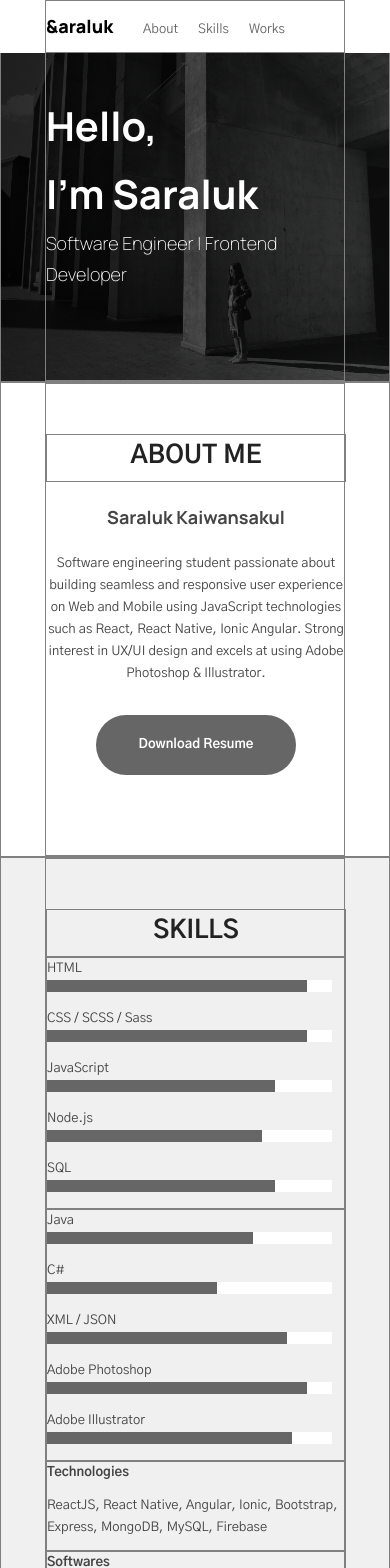
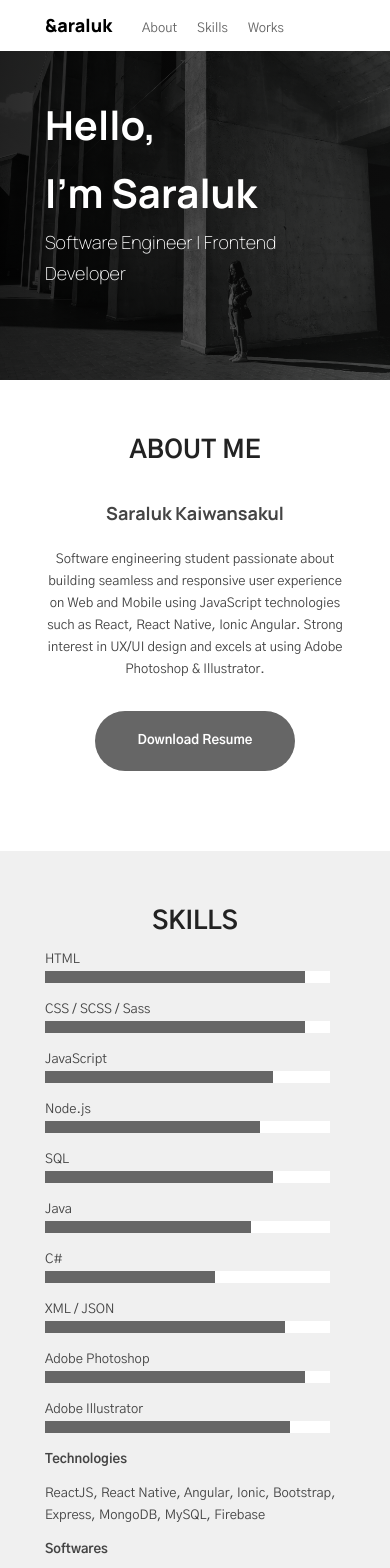
Before and after one commit to saraluk/portfolio-v2, a React (Create React App) app: page / in a window 390 px wide. Shown: the top 1568 px of the page. Built offline with nearby package versions, Linux system fonts and the light colour scheme.

Commit message:
Edit Footer Container

```diff
--- a/src/App.scss
+++ b/src/App.scss
@@ -177,7 +177,7 @@ body {
   display: grid;
   grid-template-columns: 1fr;
   grid-template-rows: minmax(300px, auto);
-  border: 1px solid grey;
+  // border: 1px solid grey;
   font-family: $general-font;
   color: $secondary-text-color;
 }
@@ -186,7 +186,7 @@ body {
   display: grid;
   grid-template-rows: 48px minmax(300px, auto);
   grid-template-columns: minmax(940px, auto);
-  border: 1px solid grey;
+  // border: 1px solid grey;
   max-width: 1000px;
   margin: 0 auto;
   padding: 50px 30px;
@@ -203,7 +203,7 @@ body {
 .content-header-container {
   display: grid;
   justify-items: center;
-  border: 1px solid grey;
+  // border: 1px solid grey;
 }
 
 nav {
@@ -217,7 +217,7 @@ nav {
 .nav-content-container {
   display: grid;
   grid-template-columns: 1fr 7fr;
-  border: 1px solid grey;
+  // border: 1px solid grey;
   max-width: 1000px;
   margin: 0 auto;
   padding: 10px 50px;
@@ -261,7 +261,7 @@ nav {
   display: grid;
   grid-template-columns: 1fr;
   grid-template-rows: minmax(600px, auto);
-  border: 1px solid grey;
+  // border: 1px solid grey;
   font-family: $specific-font;
   font-size: $medium-font-size;
   font-weight: 200;
@@ -272,7 +272,7 @@ nav {
   display: grid;
   grid-template-rows: auto;
   grid-template-columns: minmax(900px, auto);
-  border: 1px solid grey;
+  // border: 1px solid grey;
   max-width: 1000px;
   margin: 0 auto;
   padding: 30px 50px;
@@ -357,13 +357,13 @@ nav {
 
 .left-container {
   display: grid;
-  border: 1px solid grey;
+  // border: 1px solid grey;
   padding: 0 50px;
 }
 
 .right-container {
   display: grid;
-  border: 1px solid grey;
+  // border: 1px solid grey;
   padding: 0 50px;
 }
 
@@ -454,7 +454,7 @@ nav {
   display: grid;
   grid-template-columns: 1fr;
   grid-template-rows: minmax(150px, auto);
-  border: 1px solid grey;
+  // border: 1px solid grey;
   font-family: $general-font;
   color: $secondary-text-color;
 }
@@ -463,7 +463,7 @@ nav {
   display: grid;
   grid-template-rows: auto;
   grid-template-columns: minmax(900px, auto);
-  border: 1px solid grey;
+  // border: 1px solid grey;
   max-width: 1000px;
   margin: 0 auto;
   padding: 30px 50px;
@@ -473,17 +473,17 @@ nav {
   display: grid;
   grid-template-columns: 1fr 2fr;
   grid-template-rows: auto;
-  border: 1px solid grey;
+  // border: 1px solid grey;
 }
 
 .footer-left-container {
   display: grid;
-  border: 1px solid grey;
+  // border: 1px solid grey;
 }
 
 .footer-right-container {
   display: grid;
-  border: 1px solid grey;
+  // border: 1px solid grey;
 }
 
 .icon-container {
@@ -506,7 +506,7 @@ nav {
     display: grid;
     grid-template-columns: 1fr;
     grid-template-rows: minmax(200px, auto);
-    border: 1px solid grey;
+    // border: 1px solid grey;
     font-family: $general-font;
     color: $secondary-text-color;
   }
@@ -515,7 +515,7 @@ nav {
     display: grid;
     grid-template-rows: 48px minmax(200px, auto);
     grid-template-columns: minmax(600px, auto);
-    border: 1px solid grey;
+    // border: 1px solid grey;
     max-width: 700px;
     margin: 0 auto;
     padding: 50px 50px;
@@ -525,7 +525,7 @@ nav {
   .nav-content-container {
     display: grid;
     grid-template-columns: 1fr 7fr;
-    border: 1px solid grey;
+    // border: 1px solid grey;
     max-width: 700px;
     margin: 0 auto;
     padding: 10px 50px;
@@ -536,7 +536,7 @@ nav {
     display: grid;
     grid-template-rows: auto;
     grid-template-columns: minmax(600px, auto);
-    border: 1px solid grey;
+    // border: 1px solid grey;
     max-width: 700px;
     margin: 0 auto;
     padding: 30px 50px;
@@ -578,7 +578,7 @@ nav {
     display: grid;
     grid-template-rows: auto;
     grid-template-columns: minmax(600px, auto);
-    border: 1px solid grey;
+    // border: 1px solid grey;
     max-width: 700px;
     margin: 0 auto;
     padding: 30px 50px;
@@ -593,7 +593,7 @@ nav {
     display: grid;
     grid-template-rows: 48px minmax(300px, auto);
     grid-template-columns: minmax(450px, auto);
-    border: 1px solid grey;
+    // border: 1px solid grey;
     max-width: 450px;
     margin: 0 auto;
     padding: 50px 0;
@@ -603,7 +603,7 @@ nav {
     display: grid;
     grid-template-rows: auto;
     grid-template-columns: minmax(450px, auto);
-    border: 1px solid grey;
+    // border: 1px solid grey;
     max-width: 450px;
     margin: 0 auto;
     padding: 30px 0;
@@ -613,7 +613,7 @@ nav {
   .nav-content-container {
     display: grid;
     grid-template-columns: 1fr 7fr;
-    border: 1px solid grey;
+    // border: 1px solid grey;
     max-width: 450px;
     margin: 0 auto;
     padding: 10px 0;
@@ -622,13 +622,13 @@ nav {
   // Skill Section style
   .left-container {
     display: grid;
-    border: 1px solid grey;
+    // border: 1px solid grey;
     padding: 0 0;
   }
 
   .right-container {
     display: grid;
-    border: 1px solid grey;
+    // border: 1px solid grey;
     padding: 0 0;
   }
 
@@ -644,7 +644,7 @@ nav {
     display: grid;
     grid-template-rows: auto;
     grid-template-columns: minmax(450px, auto);
-    border: 1px solid grey;
+    // border: 1px solid grey;
     max-width: 450px;
     margin: 0 auto;
     padding: 30px 0;
@@ -655,7 +655,7 @@ nav {
     display: grid;
     grid-template-columns: 1fr;
     grid-template-rows: auto;
-    border: 1px solid grey;
+    // border: 1px solid grey;
   }
 }
 
@@ -735,7 +735,7 @@ nav {
     display: grid;
     grid-template-rows: 48px minmax(300px, auto);
     grid-template-columns: minmax(300px, auto);
-    border: 1px solid grey;
+    // border: 1px solid grey;
     max-width: 300px;
     margin: 0 auto;
     padding: 50px 0;
@@ -745,7 +745,7 @@ nav {
   .nav-content-container {
     display: grid;
     grid-template-columns: 1fr 7fr;
-    border: 1px solid grey;
+    // border: 1px solid grey;
     max-width: 300px;
     margin: 0 auto;
     padding: 10px 0;
@@ -756,7 +756,7 @@ nav {
     display: grid;
     grid-template-columns: 1fr;
     grid-template-rows: minmax(380px, auto);
-    border: 1px solid grey;
+    // border: 1px solid grey;
     font-family: $specific-font;
     font-size: $medium-font-size;
     font-weight: 200;
@@ -767,7 +767,7 @@ nav {
     display: grid;
     grid-template-rows: auto;
     grid-template-columns: minmax(300px, auto);
-    border: 1px solid grey;
+    // border: 1px solid grey;
     max-width: 300px;
     margin: 0 auto;
     padding: 30px 0;
@@ -799,7 +799,7 @@ nav {
     display: grid;
     grid-template-rows: auto;
     grid-template-columns: minmax(300px, auto);
-    border: 1px solid grey;
+    // border: 1px solid grey;
     max-width: 300px;
     margin: 0 auto;
     padding: 30px 0;
@@ -809,6 +809,6 @@ nav {
     display: grid;
     grid-template-columns: 1fr;
     grid-template-rows: auto;
-    border: 1px solid grey;
+    // border: 1px solid grey;
   }
 }
```
